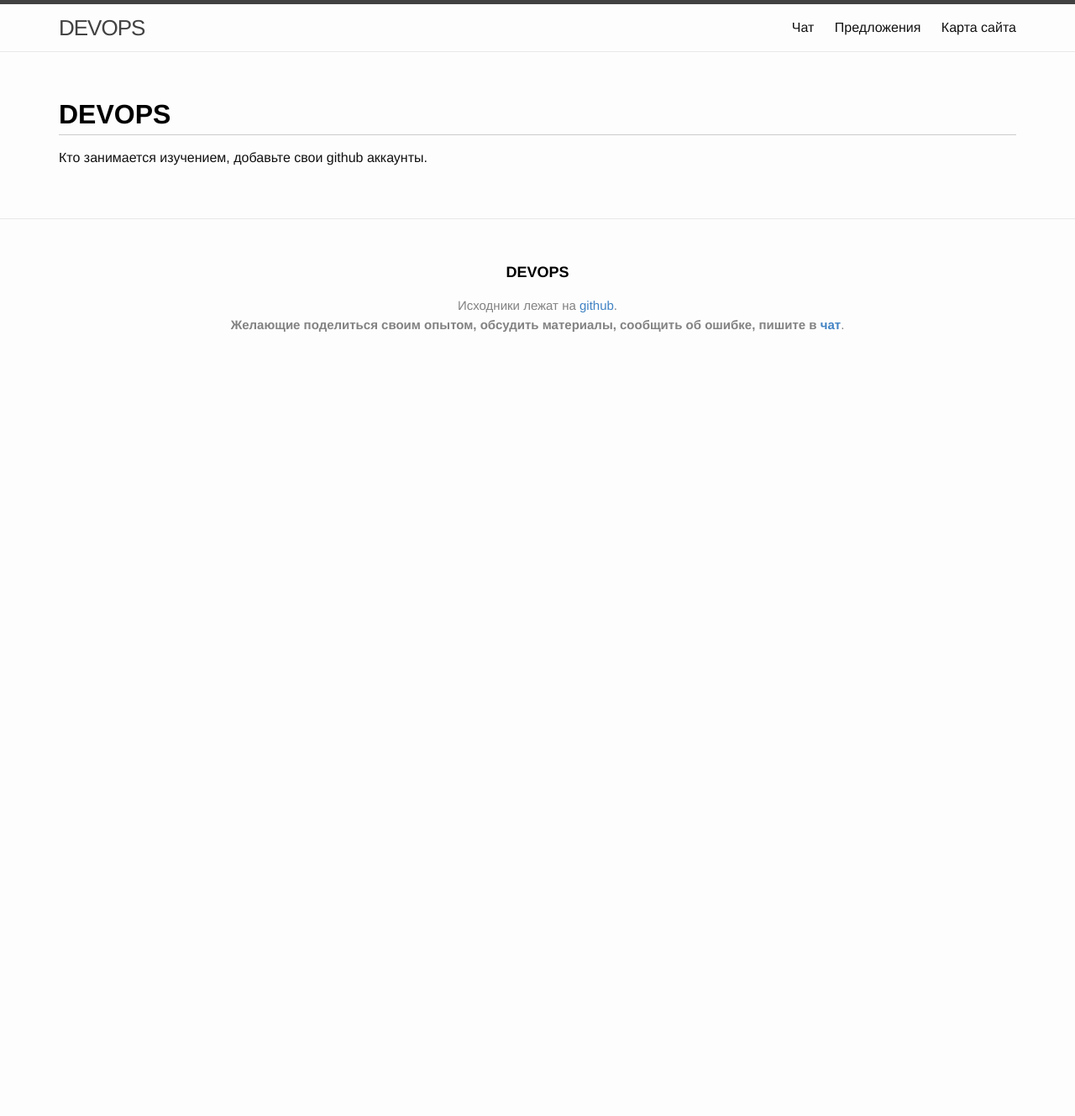
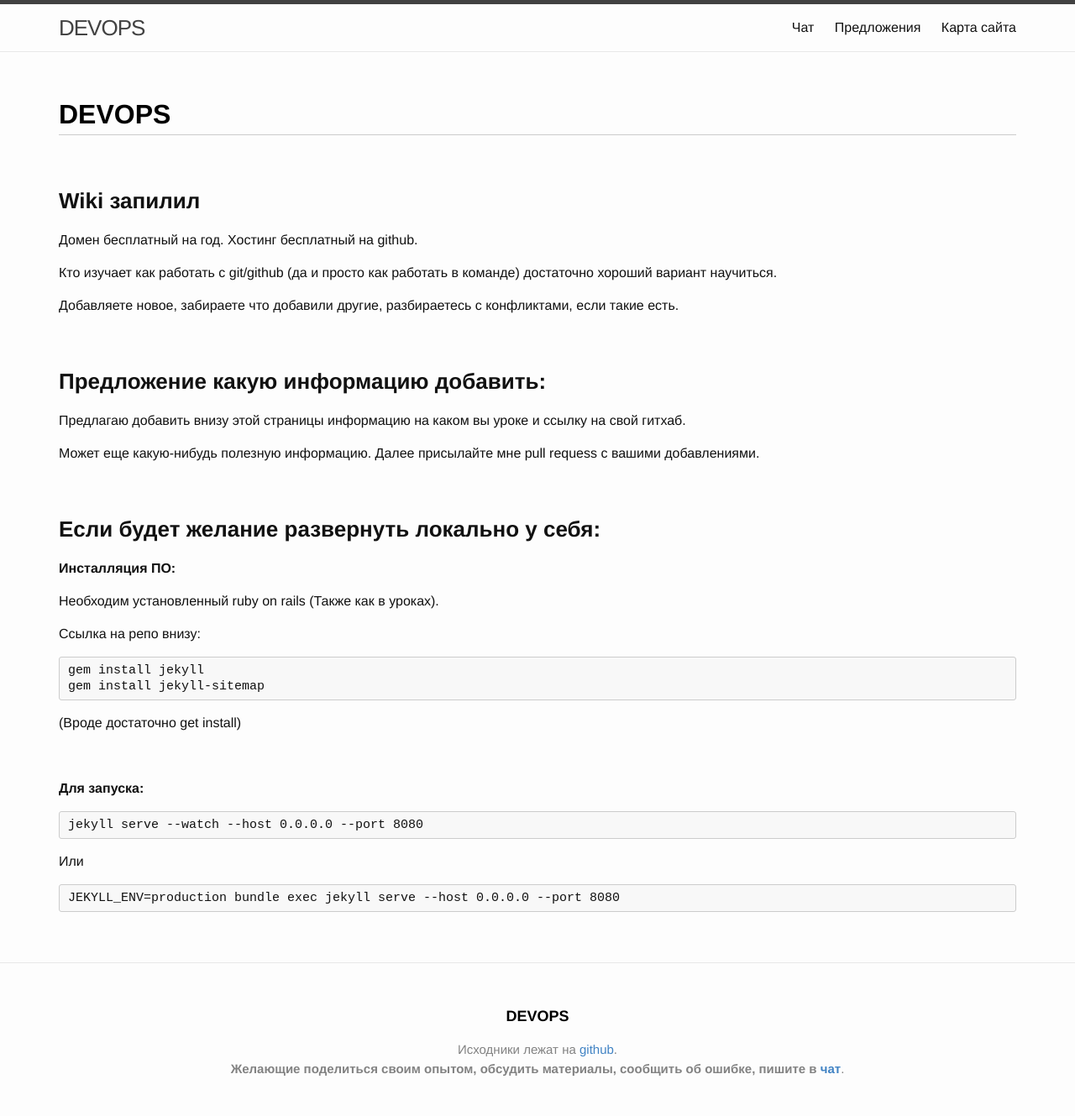
Before and after one commit to webmak1/itsimple.ru, a Jekyll site: the page built from website/00-index.md, in a window 1280 px wide. Shown: the whole page at 84% size. Built offline with Jekyll 4.4.1, drawn with Linux system fonts in a browser that asks for light colours; before the commit the page ends 900 px from its top, so only the background shows below that.

Commit message:
Добавил информацию на главную

```diff
--- a/website/00-index.md
+++ b/website/00-index.md
@@ -6,4 +6,47 @@ permalink: /
 
 # DEVOPS
 
-Кто занимается изучением, добавьте свои github аккаунты.
+<br/>
+
+### Wiki запилил
+
+Домен бесплатный на год. Хостинг бесплатный на github.
+
+Кто изучает как работать с git/github (да и просто как работать в команде) достаточно хороший вариант научиться.
+
+Добавляете новое, забираете что добавили другие, разбираетесь с конфликтами, если такие есть.
+
+<br/>
+
+### Предложение какую информацию добавить:
+
+
+Предлагаю добавить внизу этой страницы информацию на каком вы уроке и ссылку на свой гитхаб.
+
+Может еще какую-нибудь полезную информацию. Далее присылайте мне pull requess с вашими добавлениями.
+
+<br/>
+
+### Если будет желание развернуть локально у себя:
+
+
+**Инсталляция ПО:**
+
+Необходим установленный ruby on rails (Также как в уроках).
+
+Ссылка на репо внизу:
+
+    gem install jekyll
+    gem install jekyll-sitemap
+
+(Вроде достаточно get install)
+
+<br/>
+
+**Для запуска:**
+
+    jekyll serve --watch --host 0.0.0.0 --port 8080
+
+Или
+
+    JEKYLL_ENV=production bundle exec jekyll serve --host 0.0.0.0 --port 8080
```
